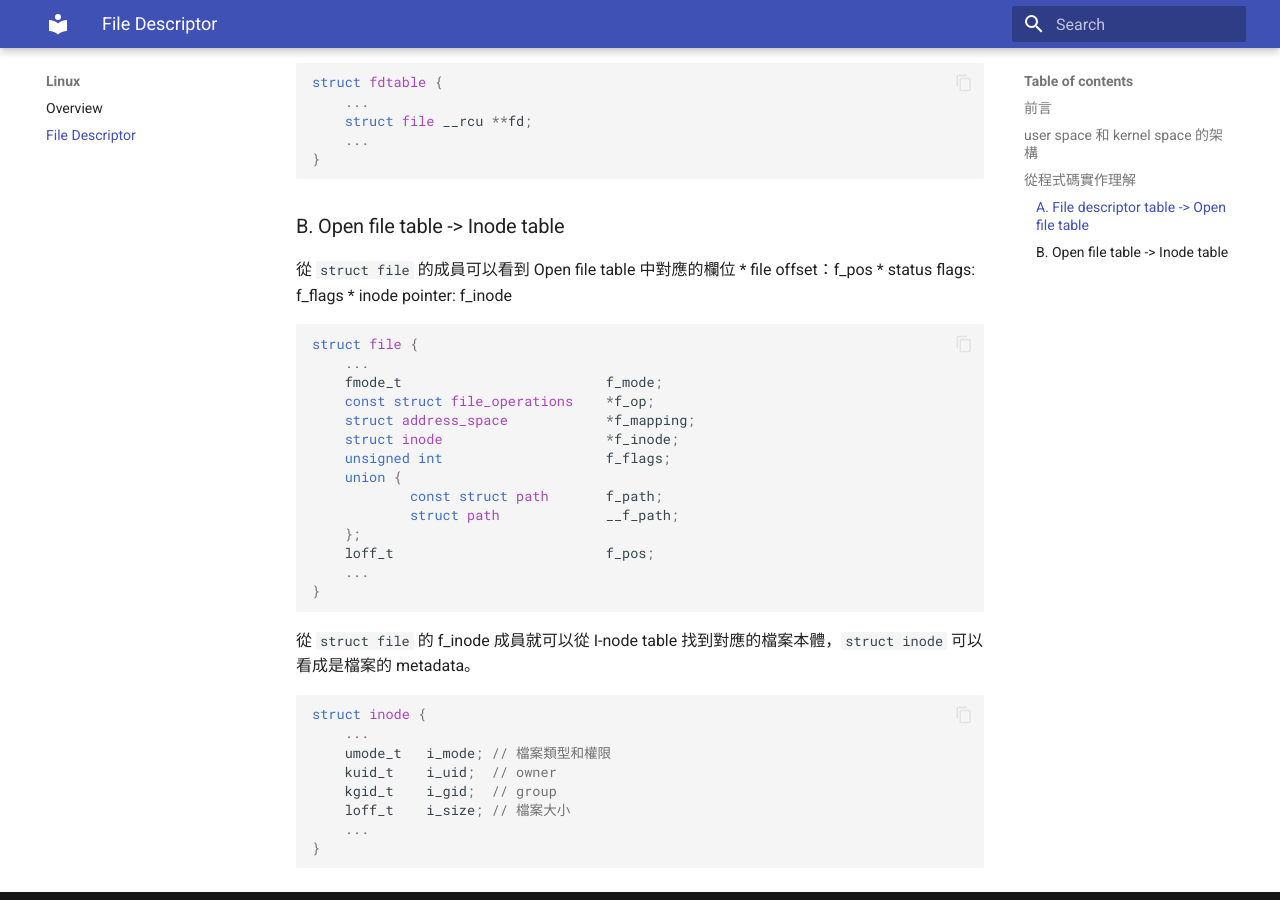
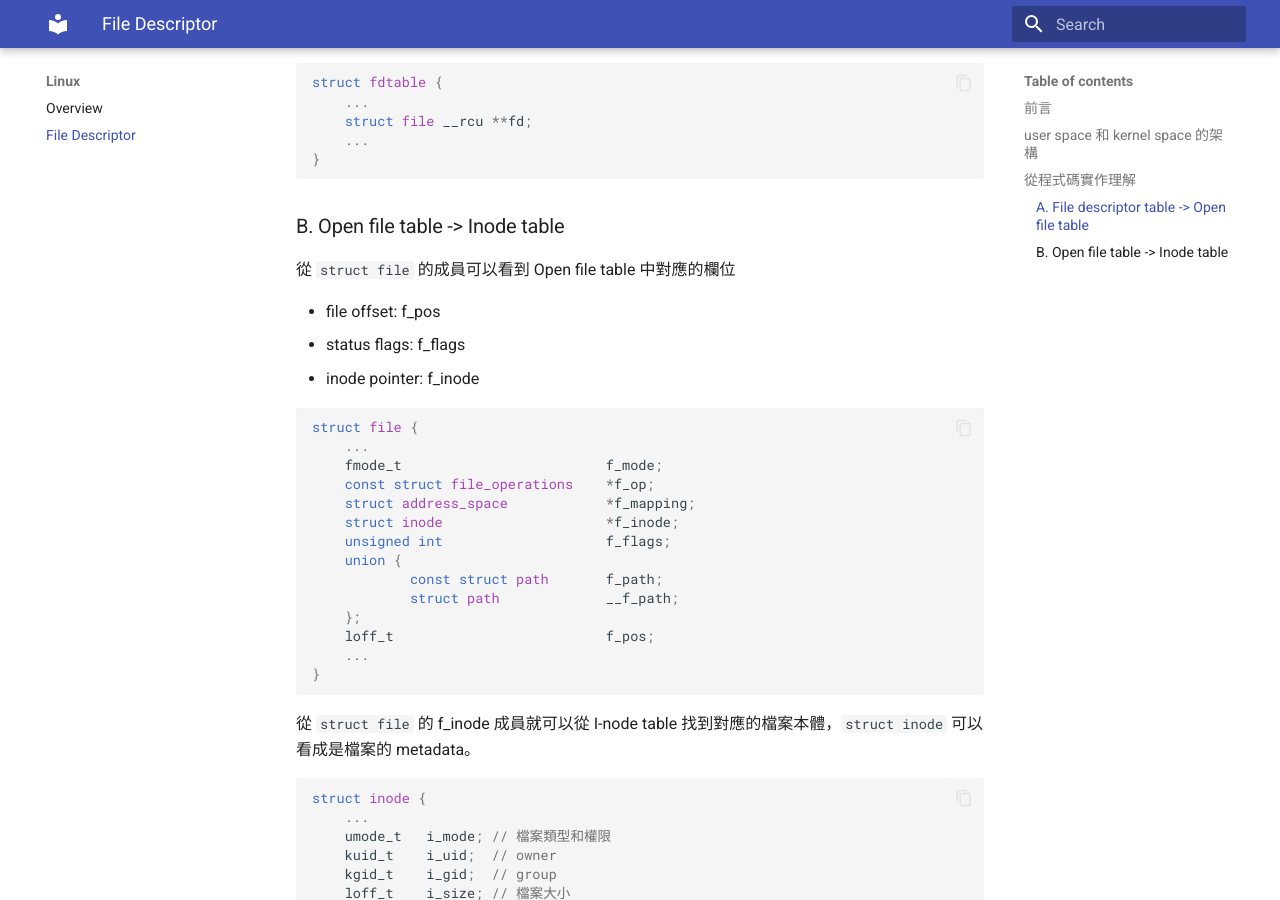
Before and after one commit to minm15/minm15.github.io, an MkDocs documentation site: the page built from docs/linux/file-descriptor.md, in a window 1280 px wide and 900 px high, scrolled down 1847 px. Built offline with MkDocs 1.6.1 and Material for MkDocs 9.7.7, drawn with Linux system fonts in a browser that asks for light colours.

````diff
--- a/docs/linux/file-descriptor.md
+++ b/docs/linux/file-descriptor.md
@@ -59,9 +59,11 @@ struct fdtable {
 
 ### B. Open file table -> Inode table
 從 `struct file` 的成員可以看到 Open file table 中對應的欄位
-* file offset：f_pos
-* status flags: f_flags
-* inode pointer: f_inode
+
+- file offset: f_pos
+- status flags: f_flags
+- inode pointer: f_inode
+
 ```c
 struct file {
     ...
````
